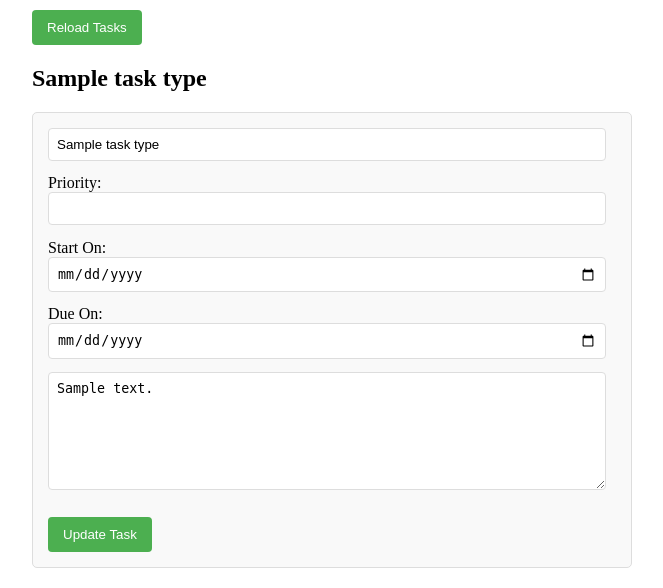
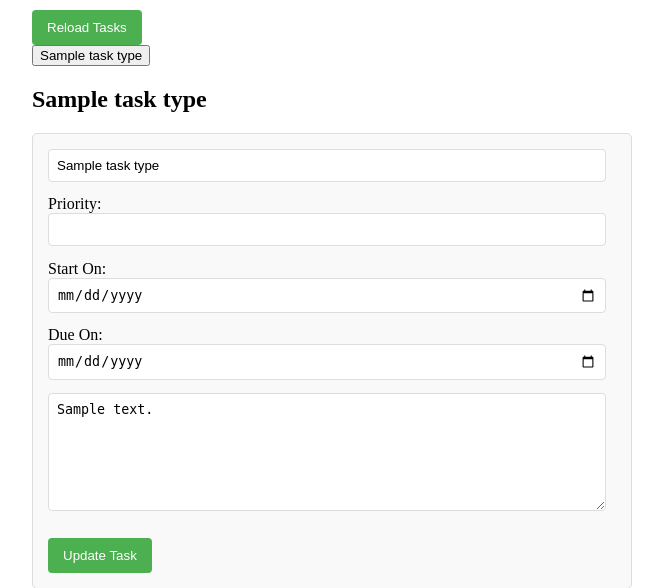
Before and after one commit to karagenit/todo, a Flask app: template templates/index.html in a window 1280 px wide. Shown: the top 588 px of the page, without its empty margins (308-971 px from the left). Run offline with Flask 3, Linux system fonts and the light colour scheme; the template is opened without the code that fills it: most values are stand-ins (such as "Sample title", 1, 10 or a date in 2020).

Commit message:
Add JS Navbar

```diff
--- a/templates/index.html
+++ b/templates/index.html
@@ -10,8 +10,31 @@
         <input type="submit" value="Reload Tasks">
     </form>
 
+    <nav>
+        {% for task_type in tasks %}
+            <button onclick="showTaskType('task-{{ task_type.id }}')">
+                {{ task_type.label }}
+            </button>
+        {% endfor %}
+    </nav>
+    <script>
+        function showTaskType(id) {
+            const taskDivs = document.querySelectorAll('[id^="task-"]');
+            taskDivs.forEach(div => div.style.display = 'none');
+            document.getElementById(id).style.display = 'block';
+        }
+        // Show first task type by default
+        window.onload = function() {
+            const firstTaskDiv = document.querySelector('[id^="task-"]');
+            if (firstTaskDiv) {
+                const taskDivs = document.querySelectorAll('[id^="task-"]');
+                taskDivs.forEach(div => div.style.display = 'none');
+                firstTaskDiv.style.display = 'block';
+            }
+        }
+    </script>
     {% for task_type in tasks %}
-        <div id="{{ task_type.id }}">
+        <div id="task-{{ task_type.id }}">
             <h2>{{ task_type.label }}</h2>
             {% for task in task_type.tasks %}
             <form action="/update" method="POST" class="task">
```
